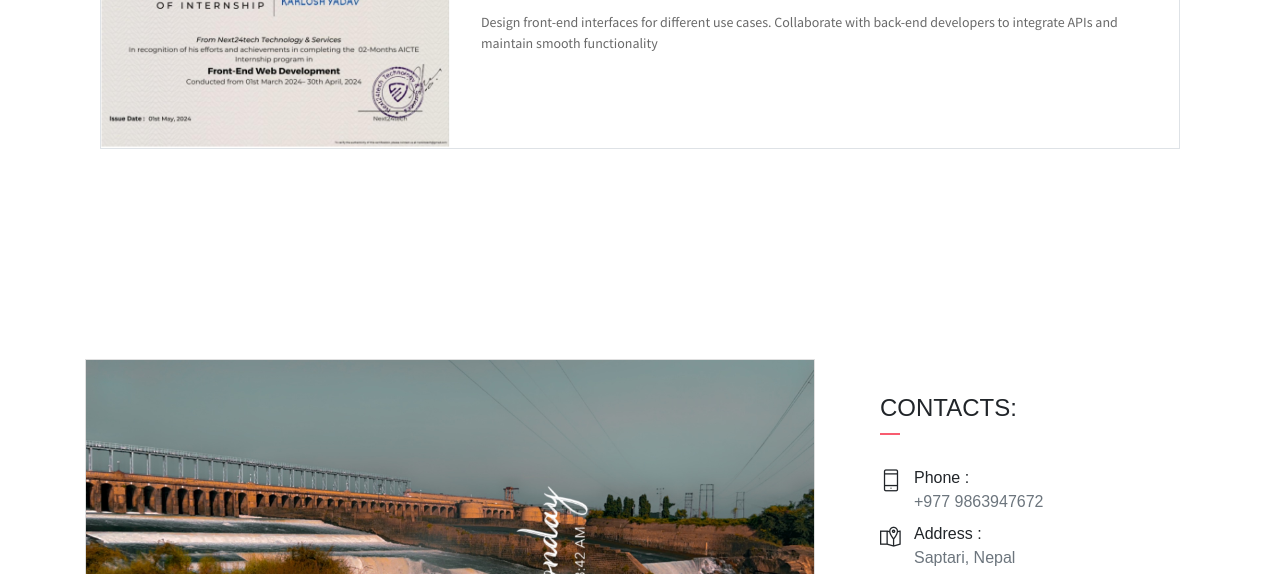
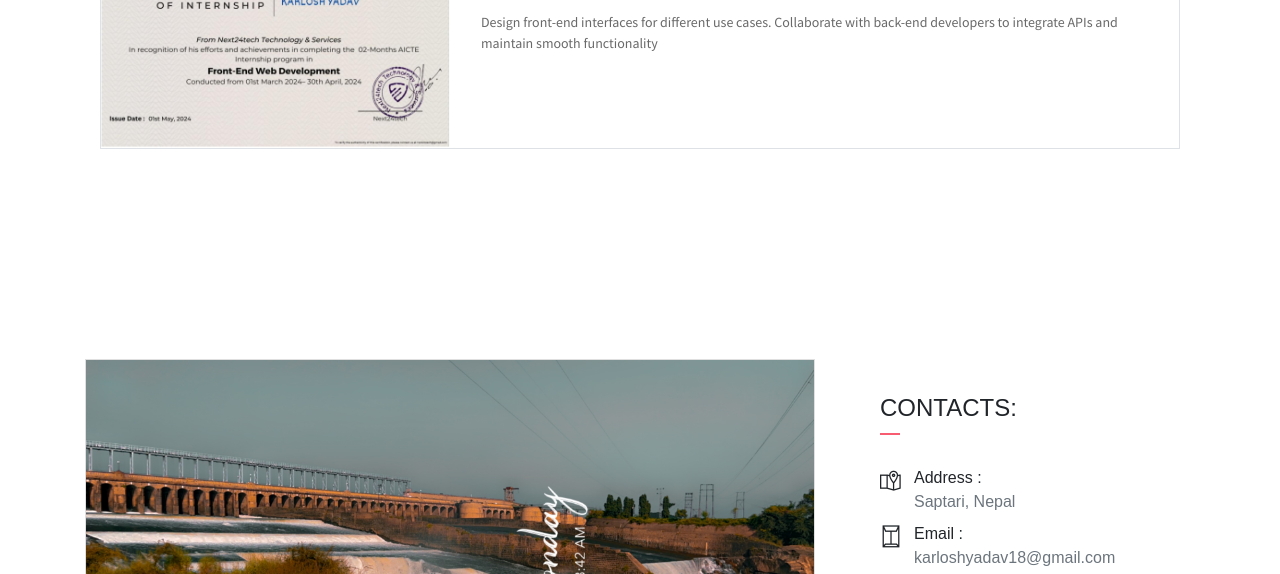
Before and after one commit to karloshyadav/portfolio-main, a website: page public_html/index.html in a window 1280 px wide. Shown: the part 4937-5511 px from the top of the page. Drawn offline with Linux system fonts and the light colour scheme; some packages are replaced by stand-ins of ours.

Commit message:
Update index.html

```diff
--- a/public_html/index.html
+++ b/public_html/index.html
@@ -446,14 +446,7 @@
                 <div class="col-lg-4">
                     <div class="contact-info-card">
                         <h4 class="contact-title">  CONTACTS:</h4>
-                        <div class="row mb-2">
-                            <div class="col-1 pt-1 mr-1">
-                                <i class="ti-mobile icon-md"></i>
-                            </div>
-                            <div class="col-10 ">
-                                <h6 class="d-inline">Phone : <br> <span class="text-muted">+977 9863947672</span></h6>
-                            </div>
-                        </div>
+
                         <div class="row mb-2">
                             <div class="col-1 pt-1 mr-1">
                                 <i class="ti-map-alt icon-md"></i>
```
